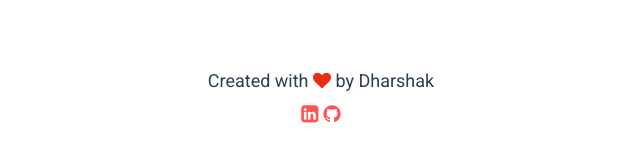
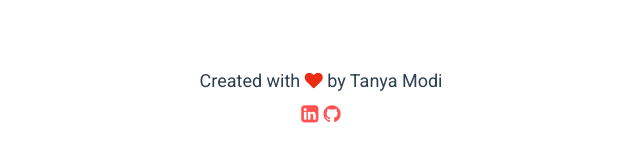
Before and after one commit to Tanyamodi21/sort-visualizer, a plain HTML site: page index.html in a window 1280 px wide. Shown: the part 645-797 px from the top of the page, 319-959 px from the left. Drawn offline with Linux system fonts and the light colour scheme.

Commit message:
Update index.html

```diff
--- a/index.html
+++ b/index.html
@@ -66,7 +66,7 @@
     <div class="array"></div>
   </div>
   <footer class="footer">
-    <p>Created with <i class="fa fa-heart"></i> by Dharshak</p>
+    <p>Created with <i class="fa fa-heart"></i> by Tanya Modi</p>
     <p>
       <a href="https://www.linkedin.com/in/dharshakch97/" target="_blank" class="link">
         <i class="fa fa-linkedin-square" aria-hidden="true"></i>
```
